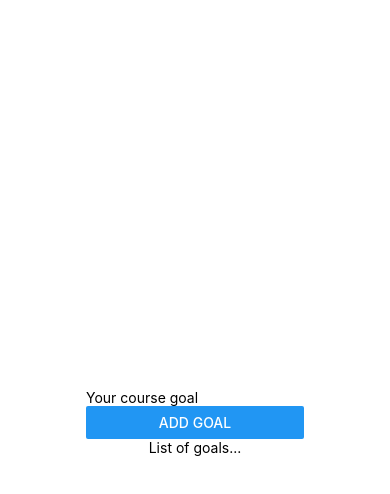
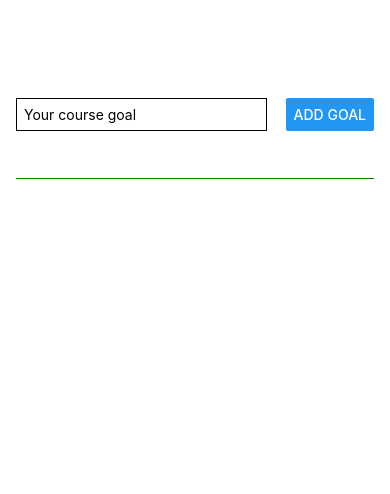
Before and after one commit to devmev10/goal-tracker, a React Native app: screen / in a window 390 px wide. Shown: the top 494 px of the page. Built offline with nearby package versions, Linux system fonts and the light colour scheme.

Commit message:
Add styling

```diff
--- a/App.js
+++ b/App.js
@@ -1,26 +1,91 @@
-import { StyleSheet, View, Button, TextInput, FlatList, Text } from 'react-native';
-import { useState } from 'react';
-import GoalItem from './components/GoalItem';
+import {
+  StyleSheet,
+  View,
+  Button,
+  TextInput,
+  FlatList,
+  Text,
+  ScrollView,
+} from "react-native";
+import { useState } from "react";
+import GoalItem from "./components/GoalItem";
 
 export default function App() {
+  const [enteredGoalText, setEnteredGoalText] = useState("");
+  const [courseGoals, setCourseGoals] = useState([]);
+
+  function goalInputHandler(enteredText) {
+    setEnteredGoalText(enteredText);
+  }
+
+  function addGoalHandler() {
+    setCourseGoals((prev) => [
+      ...prev,
+      { text: enteredGoalText, id: Math.random().toString() },
+    ]);
+  }
+
   return (
-    <View  style={styles.container}>
+    <View style={styles.appContainer}>
       <View style={styles.inputContainer}>
-            <TextInput style={styles.TextInput} placeholder='Your course goal'/>
-            <Button title='Add Goal' />
+        <TextInput
+          style={styles.textInput}
+          placeholder="Your course goal"
+          onChangeText={goalInputHandler}
+        />
+        <Button title="Add Goal" onPress={addGoalHandler} />
       </View>
-      <View>
-        <Text>List of goals...</Text>
+      <View style={styles.goalsContainer}>
+        <FlatList
+          data={courseGoals}
+          renderItem={(itemData) => {
+            return (
+              <View style={styles.GoalItem}>
+                <Text style={styles.goalText}>{itemData.item.text}</Text>
+              </View>
+            );
+          }}
+          keyExtractor={(item, index) => {
+            return item.id;
+          }}
+        />
       </View>
     </View>
   );
 }
 
 const styles = StyleSheet.create({
-  container: {
+  appContainer: {
     flex: 1,
-    backgroundColor: '#fff',
-    alignItems: 'center',
-    justifyContent: 'center',
+    paddingTop: 50,
+    paddingHorizontal: 16,
+  },
+  inputContainer: {
+    flex: 1,
+    flexDirection: "row",
+    justifyContent: "space-between",
+    alignItems: "center",
+    marginBottom: 24,
+    borderBottomWidth: 1,
+    borderBottomColor: "green",
+  },
+  textInput: {
+    borderWidth: 1,
+    borderColor: "light-gray",
+    width: "70%",
+    marginRight: 8,
+    padding: 7,
+  },
+  goalsContainer: {
+    flex: 5,
+  },
+  GoalItem: {
+    margin: 8,
+    padding: 8,
+    borderRadius: 6,
+    backgroundColor: "#5e0acc",
+  },
+  goalText: {
+    color: "white",
   },
 });
--- a/components/GoalItem.js
+++ /dev/null
@@ -1,21 +0,0 @@
-import { StyleSheet }   from "react-native";
-
-export default function GoalItem(props){
-    return(
-        <View style={Styles.goalItem}>
-            <Text style={styles.goalItem}>{itemData.item.text}</Text>
-        </View>
-    )
-}
-
-const styles = StyleSheet.create({
-    goalItem:{
-        margin: 8,
-        padding: 8,
-        borderRadius: 6,
-        backgroundColor: 'purple'
-    },
-    goalText:{
-        color: 'white'
-    }
-})
```
